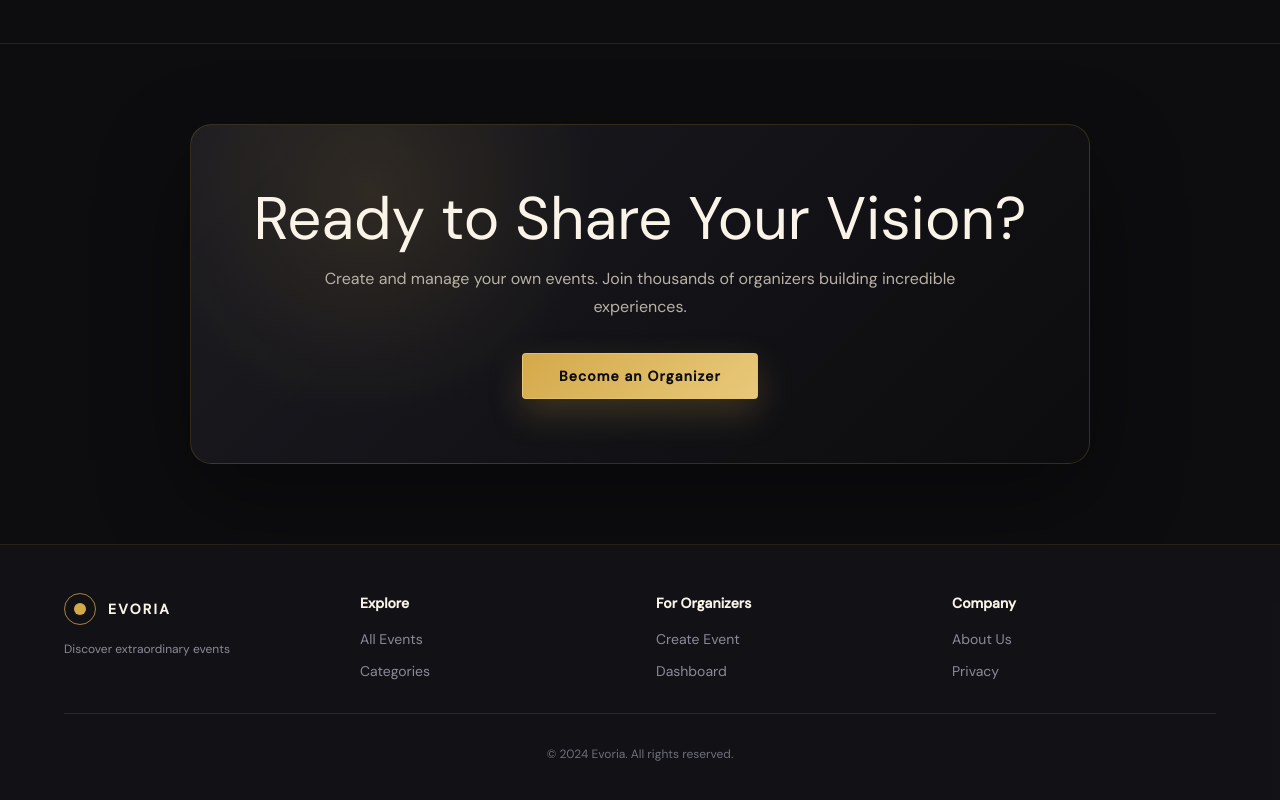
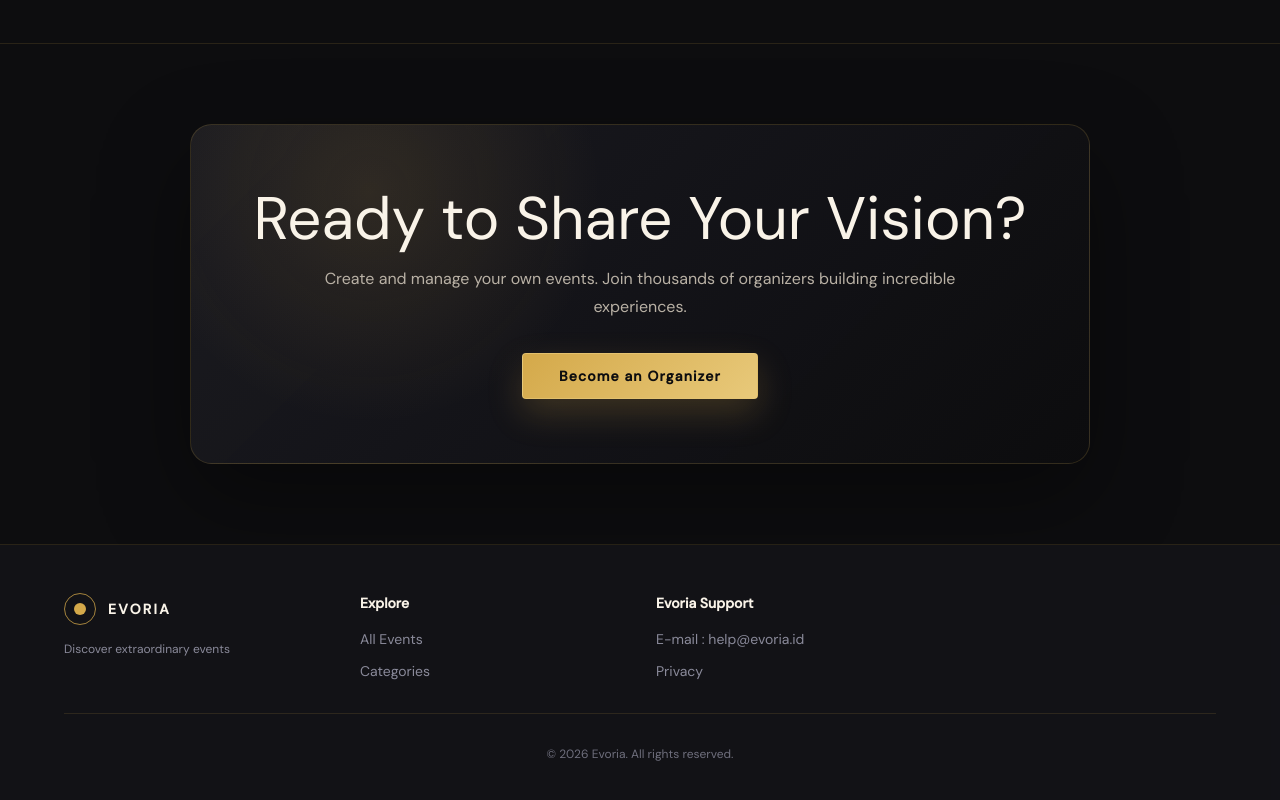
Before and after one commit to faiqahfrs27/evoria-frontend, a React (Vite) app: page / in a window 1280 px wide. Shown: the part 1428-2228 px from the top of the page. Built offline with nearby package versions, Linux system fonts and the light colour scheme; no server answers.

Commit message:
fix: footer homepage

```diff
--- a/src/pages/Home.tsx
+++ b/src/pages/Home.tsx
@@ -150,25 +150,18 @@ function Home() {
               </ul>
             </div>
 
-            <div>
-              <h4 className="mb-4 text-sm font-semibold text-[#F9F3E8]">For Organizers</h4>
-              <ul className="space-y-3 text-sm text-[#8A8A9A]">
-                <li><Link to="/register?role=organizer" className="transition hover:text-[#D4A94A]">Create Event</Link></li>
-                <li><a href="#" className="transition hover:text-[#D4A94A]">Dashboard</a></li>
-              </ul>
-            </div>
 
             <div>
-              <h4 className="mb-4 text-sm font-semibold text-[#F9F3E8]">Company</h4>
+              <h4 className="mb-4 text-sm font-semibold text-[#F9F3E8]">Evoria Support</h4>
               <ul className="space-y-3 text-sm text-[#8A8A9A]">
-                <li><a href="#" className="transition hover:text-[#D4A94A]">About Us</a></li>
+                <li><a href="#" className="transition hover:text-[#D4A94A]">E-mail : help@evoria.id</a></li>
                 <li><a href="#" className="transition hover:text-[#D4A94A]">Privacy</a></li>
               </ul>
             </div>
           </div>
 
           <div className="border-t border-[rgba(212,169,74,0.14)] pt-8 text-center text-xs text-[#6F6F7D]">
-            <p>&copy; 2024 Evoria. All rights reserved.</p>
+            <p>&copy; 2026 Evoria. All rights reserved.</p>
           </div>
         </div>
       </footer>
```
